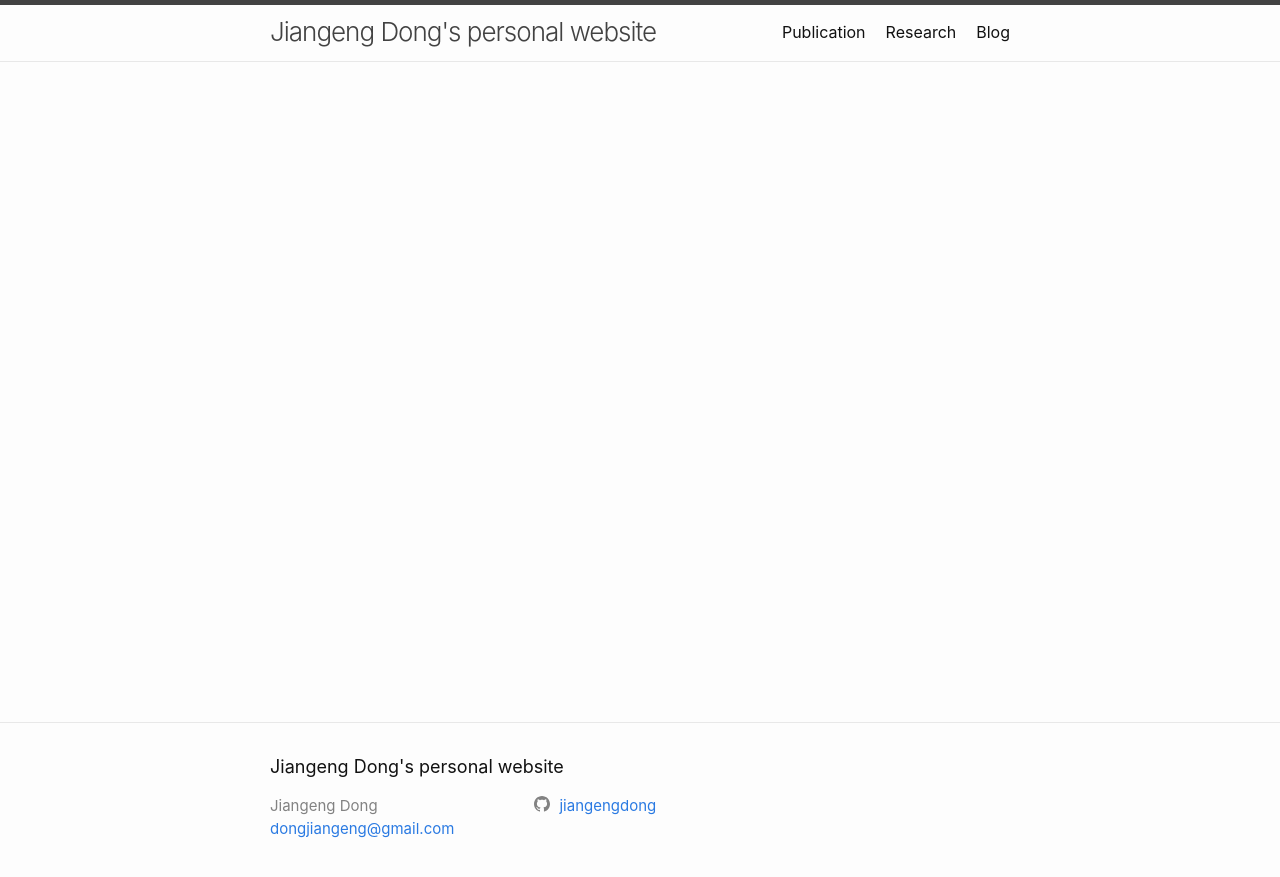
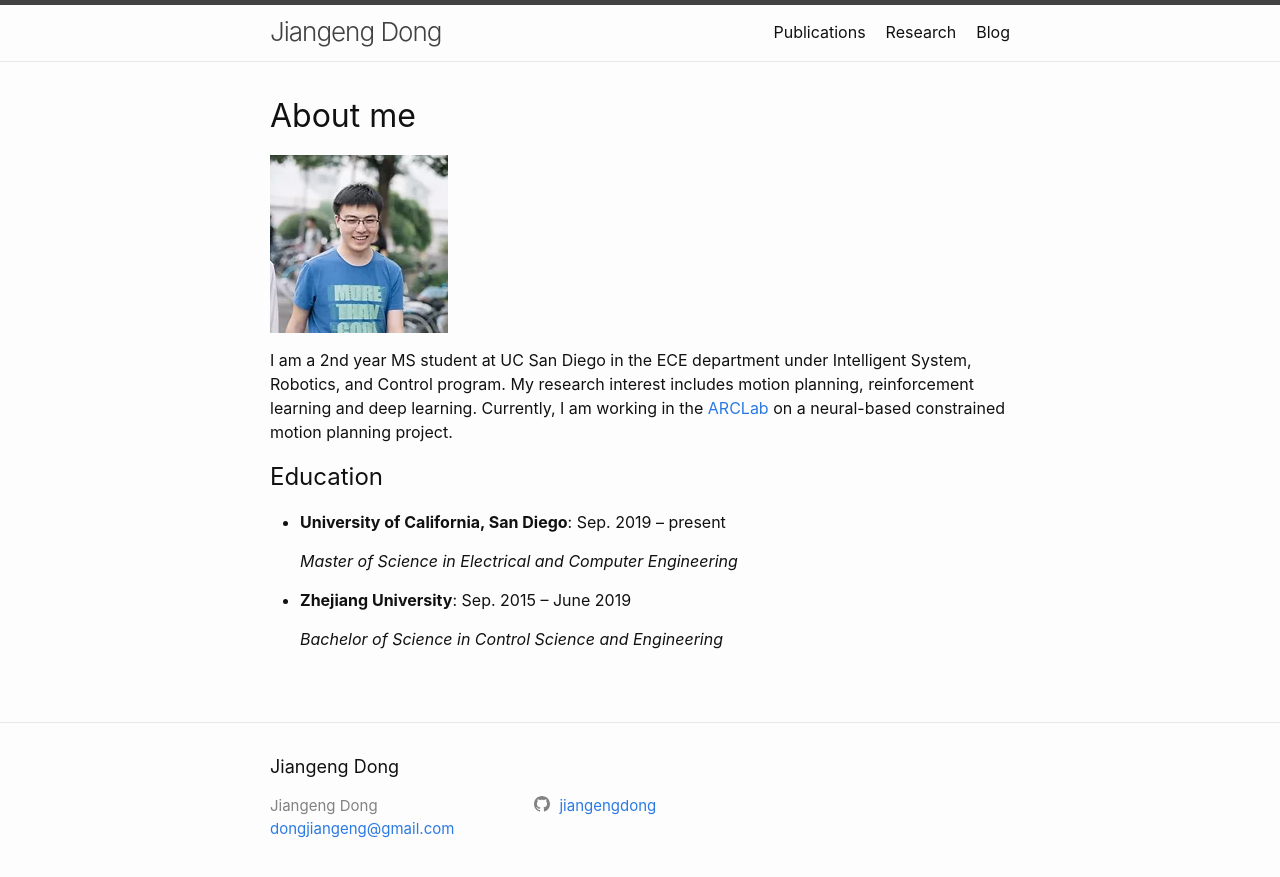
Before and after one commit to JiangengDong/JiangengDong, a Jekyll site: the page built from pages/index.md, in a window 1280 px wide. Shown: the top 877 px of the page. Built offline with Jekyll 4.4.1, drawn with Linux system fonts in a browser that asks for light colours; our own code applies the rules of GitHub Pages for plain Markdown files.

```diff
--- a/_config.yml
+++ b/_config.yml
@@ -13,7 +13,7 @@
 # you will see them accessed via {{ site.title }}, {{ site.email }}, and so on.
 # You can create any custom variable you would like, and they will be accessible
 # in the templates via {{ site.myvariable }}.
-title: Jiangeng Dong's personal website
+title: Jiangeng Dong
 email: dongjiangeng@gmail.com
 author: Jiangeng Dong
 # description: >- # this means to ignore newlines until "baseurl:"
--- a/_includes/head.html
+++ b/_includes/head.html
@@ -8,4 +8,5 @@
   {%- if jekyll.environment == 'production' and site.google_analytics -%}
     {%- include google-analytics.html -%}
   {%- endif -%}
+  <link rel="icon" type="image/png" href="{% link /favicon.png %}">
 </head>
--- a/pages/index.md
+++ b/pages/index.md
@@ -2,3 +2,19 @@
 layout: default
 permalink: /
 ---
+
+# About me
+
+![portrait]({% link /assets/selfie.webp %})
+
+I am a 2nd year MS student at UC San Diego in the ECE department under Intelligent System, Robotics, and Control program. My research interest includes motion planning, reinforcement learning and deep learning. Currently, I am working in the [ARCLab](https://www.ucsdarclab.com/) on a neural-based constrained motion planning project.
+
+## Education
+
+- **University of California, San Diego**: Sep. 2019 -- present
+
+    *Master of Science in Electrical and Computer Engineering*
+
+- **Zhejiang University**: Sep. 2015 -- June 2019
+
+    *Bachelor of Science in Control Science and Engineering*
```
Also changed, not shown: _posts/2020-09-20-welcome-to-jekyll.markdown (deleted, +0 -25 lines), pages/publication.md (+5 -1 lines), pages/research.md (+13 -0 lines), assets/selfie.webp (added), favicon.png.
